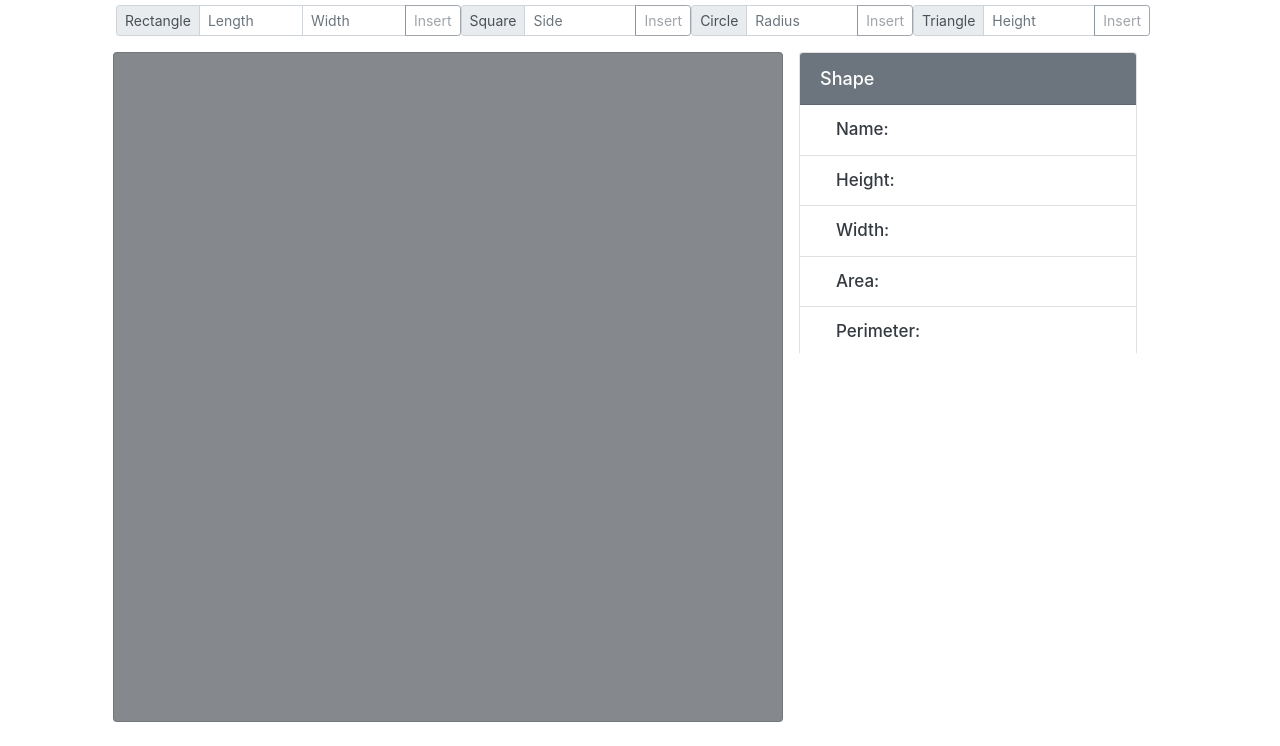
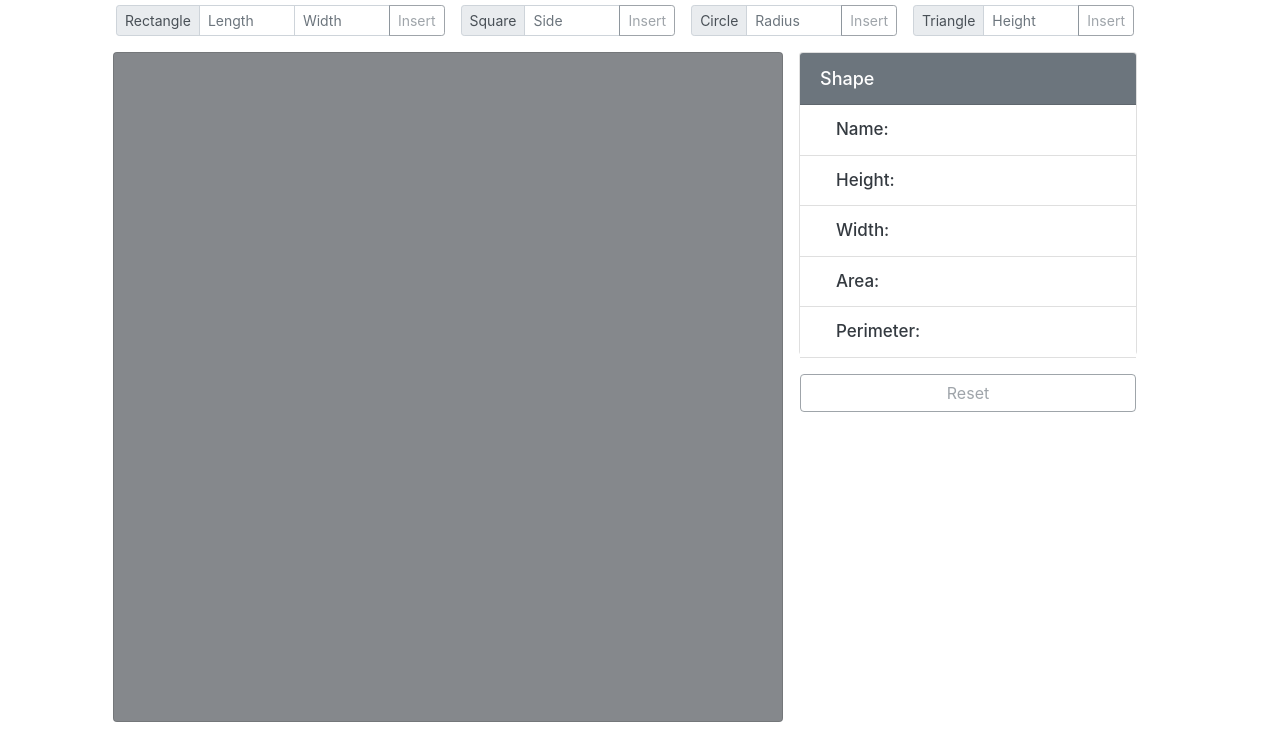
Before and after one commit to cattmampbell/shape-up-or-shape-out, a plain HTML site: page index.html in a window 1280 px wide. Shown: the part 99-845 px from the top of the page. Drawn offline with nearby package versions, Linux system fonts and the light colour scheme.

Commit message:
Added <button> element via index.html file.

```diff
--- a/index.html
+++ b/index.html
@@ -22,51 +22,51 @@
         <!-- Row 2 -->
         <div class="row col-12 justify-content-center mb-3">
             <!-- Rectangle Form/Input -->
-            <form action="#">
-                <div class="input-group input-group-sm mx-2">
+            <form class="mx-2" action="#">
+                <div class="input-group input-group-sm">
                     <div class="input-group-prepend">
                         <span class="input-group-text" id="inputGroup-sizing-sm">Rectangle</span>
                     </div>
                     <input id="rectangleLengthInput" class="form-control input-small" type="text" placeholder="Length" aria-label="Small" aria-describedby="inputGroup-sizing-sm">
                     <input id="rectangleWidthInput" class="form-control input-small" type="text" placeholder="Width" aria-label="Small" aria-describedby="inputGroup-sizing-sm">
                     <div class="input-group-append">
-                        <input id="insertRectangleButton" class="btn btn-outline-secondary" type="submit" value="Insert" disabled>
+                        <input id="insertRectangleButton" class="button btn btn-outline-secondary" type="submit" value="Insert" disabled>
                     </div>
                 </div>
             </form>
             <!-- Square Form/Input -->
-            <form action="#">
-                <div class="input-group input-group-sm mx-2">
+            <form class="mx-2" action="#">
+                <div class="input-group input-group-sm">
                     <div class="input-group-prepend">
                         <span class="input-group-text" id="inputGroup-sizing-sm">Square</span>
                     </div>
                     <input id="squareSideInput" class="form-control input-small" type="text" placeholder="Side" aria-label="Small" aria-describedby="inputGroup-sizing-sm">
                     <div class="input-group-append">
-                        <input id="insertSquareButton" class="btn btn-outline-secondary" type="submit" value="Insert" disabled>
+                        <input id="insertSquareButton" class="button btn btn-outline-secondary" type="submit" value="Insert" disabled>
                     </div>
                 </div>
             </form>
             <!-- Circle Form/Input -->
-            <form action="#">
-                <div class="input-group input-group-sm mx-2">
+            <form class="mx-2" action="#">
+                <div class="input-group input-group-sm">
                     <div class="input-group-prepend">
                         <span class="input-group-text" id="inputGroup-sizing-sm">Circle</span>
                     </div>
                     <input id="circleRadiusInput" class="form-control" type="text" placeholder="Radius" aria-label="Small" aria-describedby="inputGroup-sizing-sm">
                     <div class="input-group-append">
-                        <input id="insertCircleButton" class="btn btn-outline-secondary" type="submit" value="Insert" disabled>
+                        <input id="insertCircleButton" class="button btn btn-outline-secondary" type="submit" value="Insert" disabled>
                     </div>
                 </div>
             </form>
             <!-- Triangle Form/Input -->
-            <form action="#">
-                <div class="input-group input-group-sm mx-2">
+            <form class="mx-2" action="#">
+                <div class="input-group input-group-sm">
                     <div class="input-group-prepend">
                         <span class="input-group-text" id="inputGroup-sizing-sm">Triangle</span>
                     </div>
                     <input id="triangleHeightInput" class="form-control" type="text" placeholder="Height" aria-label="Small" aria-describedby="inputGroup-sizing-sm">
                     <div class="input-group-append">
-                        <input id="insertTriangleButton" class="btn btn-outline-secondary" type="submit" value="Insert" disabled>
+                        <input id="insertTriangleButton" class="button btn btn-outline-secondary" type="submit" value="Insert" disabled>
                     </div>
                 </div>
             </form>
@@ -80,7 +80,7 @@
                 <!-- Header -->
                 <div class="shape-information-header card-header bg-secondary">Shape</div>
                 <!-- Unordered List -->
-                <ul class="list-group list-group-flush">
+                <ul id="shapeInformationList" class="list-group list-group-flush">
                     <!-- Name -->
                     <li id="nameListItem" class="list-group-item">
                         <span id="nameLabelSpan" class="shape-information-label ml-3">Name:</span>
@@ -107,6 +107,8 @@
                         <span id="perimeterValueSpan" class="shape-information-value ml-1"></span>
                     </li>
                 </ul>
+                <!-- Reset Button -->
+                <button id="resetButton" class="btn btn-outline-secondary mt-3" disabled>Reset</button>
             </div>
         </div>
     </div>
```
